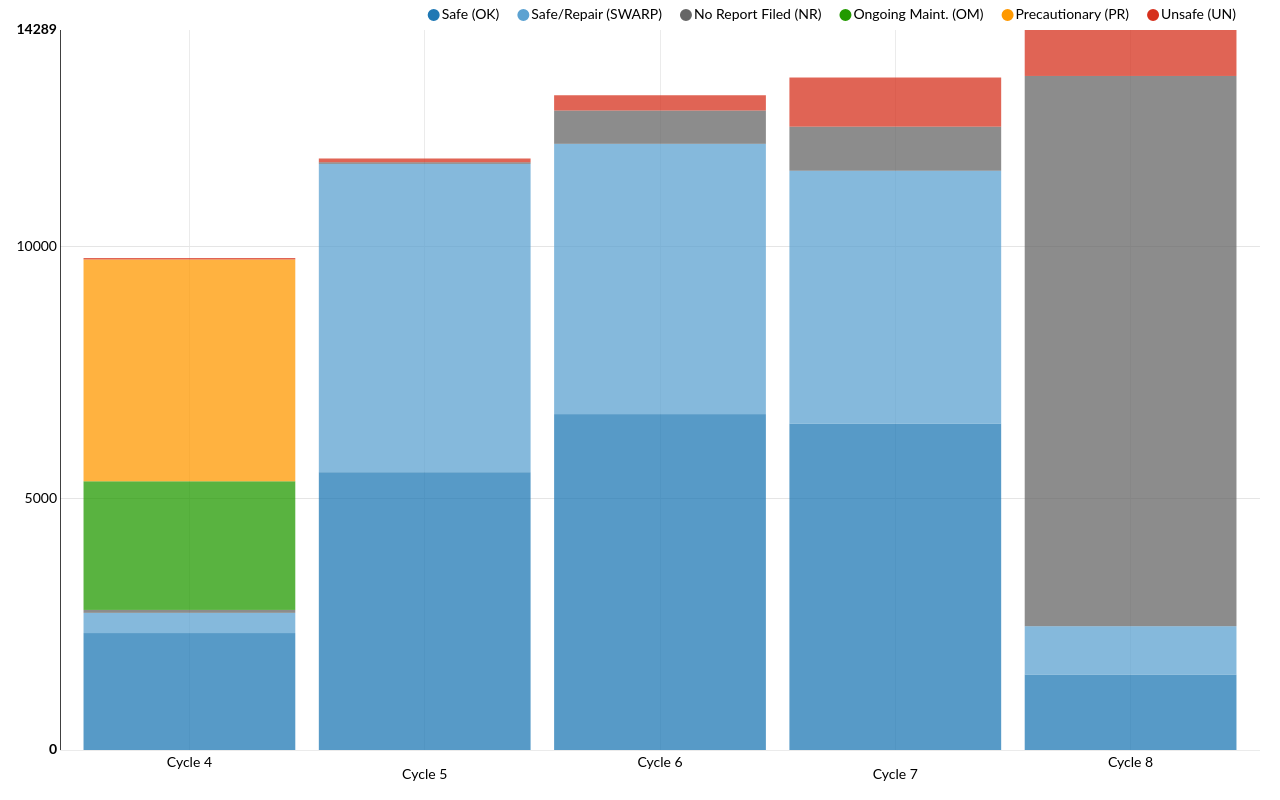
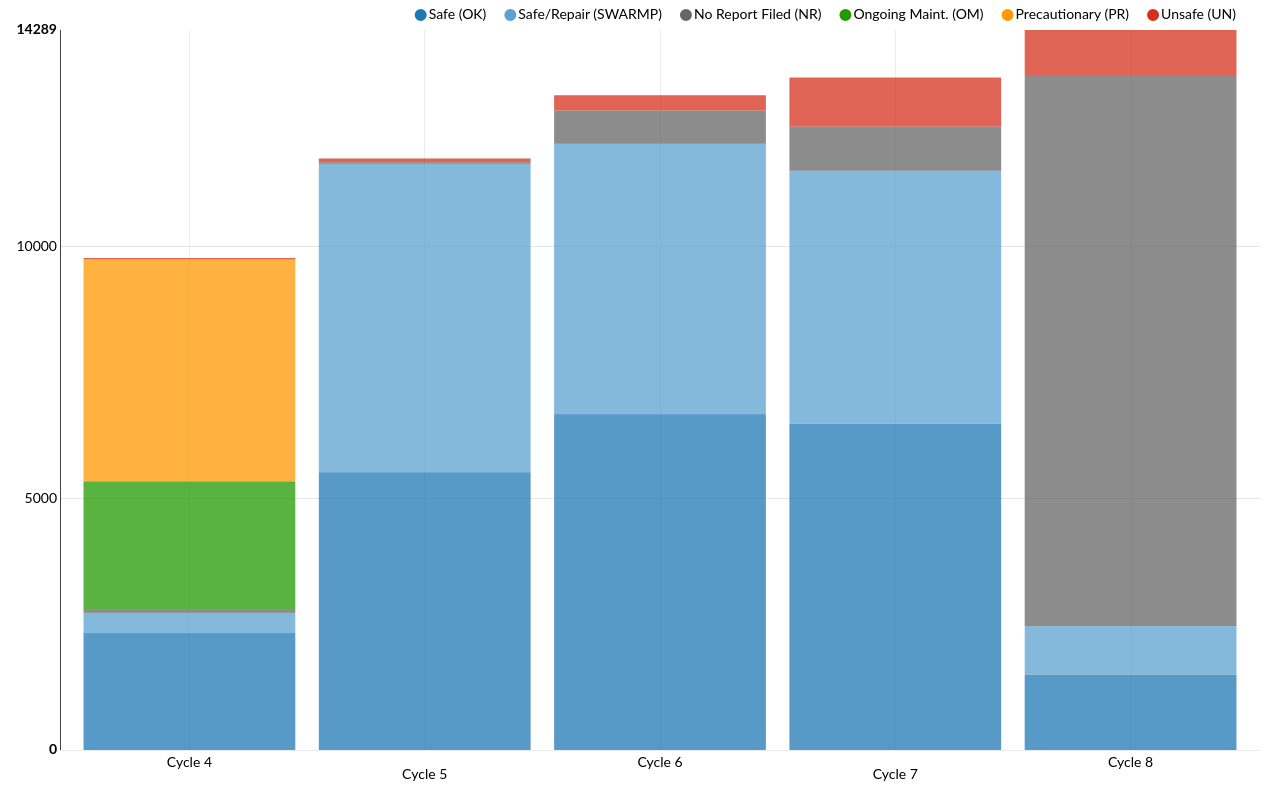
Before and after one commit to NYCDOB/Performance_Dashboard, a website: page examples/Facade_Filings4.html in a window 1280 px wide. Drawn offline with nearby package versions, Linux system fonts and the light colour scheme; files that its build step writes are made by us from their sources.

Commit message:
Update Facade_Filings4.html

```diff
--- a/examples/Facade_Filings4.html
+++ b/examples/Facade_Filings4.html
@@ -44,7 +44,7 @@
   },
 
  {
-    key: "Safe/Repair (SWARP)",
+    key: "Safe/Repair (SWARMP)",
     color: "#5CA2D1",
     values:
     [
```
